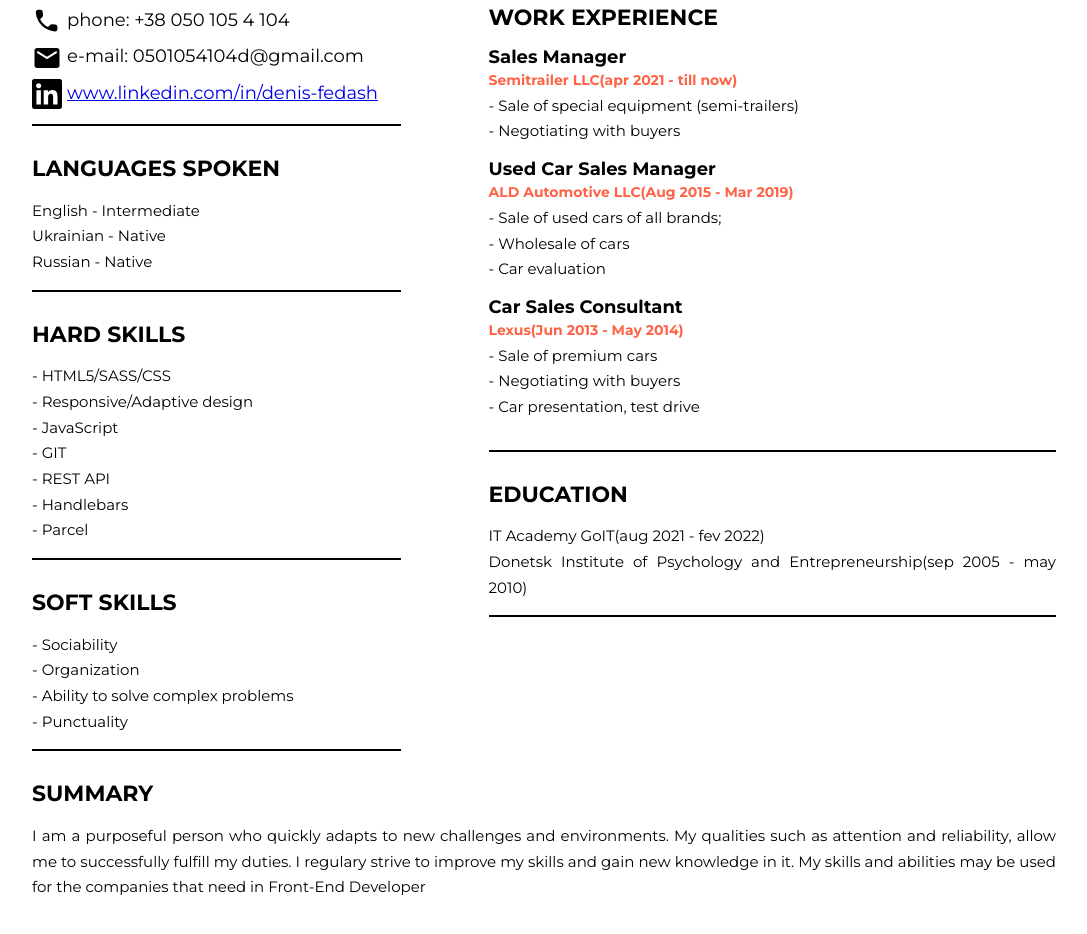
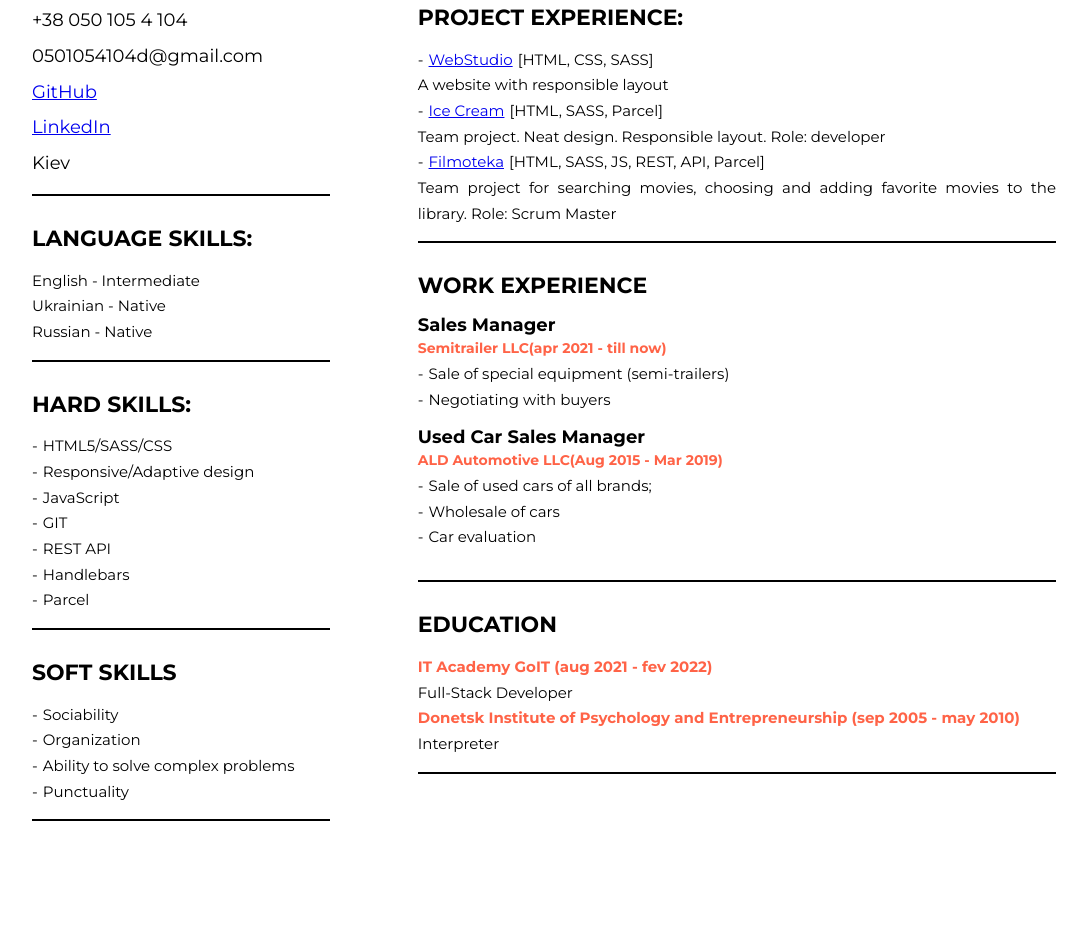
Before and after one commit to DenisFedash/my-resume, a plain HTML site: page index.html in a window 1280 px wide. Shown: the part 440-1374 px from the top of the page, without its empty margins (96-1183 px from the left). After the commit the page ends 1329 px from the top, so only its background shows below. Drawn offline with Linux system fonts and the light colour scheme.

Commit message:
fix bugs

```diff
--- a/css/style.css
+++ b/css/style.css
@@ -1,3 +1,8 @@
+:root {
+  --color-text: tomato;
+  --border-color: black;
+}
+
 img {
   display: block;
   max-width: 370px;
@@ -30,17 +35,16 @@ body {
   display: flex;
   margin-bottom: 30px;
   padding-bottom: 5px;
-  border-bottom: 2px solid black;
+  border-bottom: 2px solid var(--border-color);
 }
 
 .mini-container {
-  border-bottom: 2px solid black;
+  border-bottom: 2px solid var(--border-color);
   margin-bottom: 30px;
   padding-bottom: 15px;
 }
 
 .image-header {
-  /* min-width: 370px; */
   margin-right: 88px;
 }
 
@@ -61,7 +65,7 @@ body {
   font-weight: bold;
   font-size: 24px;
   line-height: 1.21;
-  color: tomato;
+  color: var(--color-text);
 
   padding-bottom: 35px;
   text-transform: uppercase;
@@ -97,6 +101,7 @@ body {
 
 .soft::before {
   content: "-";
+  margin-right: 5px;
 }
 
 .main_title {
@@ -136,5 +141,23 @@ body {
   font-size: 14px;
   font-weight: bold;
   line-height: 1.71;
-  color: tomato;
+  color: var(--color-text);
 }
+
+.name-project {
+  display: flex;
+}
+
+.project-link {
+  margin-right: 5px;
+}
+
+.education {
+  color: var(--color-text);
+  font-weight: bold;
+}
+
+.text-education {
+  color: var(--border-color);
+  font-weight: normal;
+}
--- a/index.html
+++ b/index.html
@@ -32,29 +32,23 @@
         <div class="container-main_first">
             <div class="mini-container">
                 <ul class="contact-list list">
+                    <li class="contact-list_item list">+38 050 105 4 104</li>
+                    <li class="contact-list_item list">0501054104d@gmail.com</li>
                     <li class="contact-list_item list">
-                        <svg class="icon-list" width="30" height="30">
-                            <use href="./image/svg-icon/symbol-defs.svg#icon-phone">
-                            </use>
-                        </svg>phone: +38 050 105 4 104</li>
-                    <li class="contact-list_item list">
-                        <svg class="icon-list" width="30" height="30">
-                            <use href="./image/svg-icon/symbol-defs.svg#icon-email">
-                            </use>
-                        </svg>e-mail: 0501054104d@gmail.com</li>
+                        <a href="https://github.com/DenisFedash">
+                            GitHub</a>
+                    </li>
                     <li class="contact-list_item list">
                         <a
                             href="https://www.linkedin.com/in/denis-fedash-96290917b">
-                            <svg class="icon-list" width="30" height="30">
-                                <use href="./image/svg-icon/symbol-defs.svg#icon-linkedin">
-                                </use>
-                            </svg>www.linkedin.com/in/denis-fedash</a>
+                            LinkedIn</a>
                     </li>
+                    <li class="contact-list_item list">Kiev</li>
                 </ul>
             </div>
             <div class="mini-container">
 
-                <h2 class="main_title">Languages Spoken</h2>
+                <h2 class="main_title">Language skills:</h2>
                 <ul class="main_text list">
                     <li class="main_tex-item list">English - Intermediate</li>
                     <li class="main_tex-item list">Ukrainian - Native</li>
@@ -62,69 +56,89 @@
                 </ul>
             </div>
             <div class="mini-container">
-                <h2 class="main_title">Hard Skills</h2>
+                <h2 class="main_title">Hard Skills:</h2>
                 <ul class="main_text list">
-                    <li class="main_text-item list soft"> HTML5/SASS/CSS</li>
-                    <li class="main_text-item list soft"> Responsive/Adaptive design</li>
-                    <li class="main_text-item list soft"> JavaScript</li>
-                    <li class="main_text-item list soft"> GIT</li>
-                    <li class="main_text-item list soft"> REST API</li>
-                    <li class="main_text-item list soft"> Handlebars</li>
-                    <li class="main_text-item list soft"> Parcel</li>
+                    <li class="main_text-item list soft">HTML5/SASS/CSS</li>
+                    <li class="main_text-item list soft">Responsive/Adaptive design</li>
+                    <li class="main_text-item list soft">JavaScript</li>
+                    <li class="main_text-item list soft">GIT</li>
+                    <li class="main_text-item list soft">REST API</li>
+                    <li class="main_text-item list soft">Handlebars</li>
+                    <li class="main_text-item list soft">Parcel</li>
                 </ul>
             </div>
             <div class="mini-container">
                 <h2 class="main_title">Soft Skills</h2>
                 <ul class="main_text list">
-                    <li class="main_tex-item list soft"> Sociability</li>
-                    <li class="main_tex-item list soft"> Organization</li>
-                    <li class="main_tex-item list soft"> Ability to solve complex problems</li>
-                    <li class="main_tex-item list soft"> Punctuality</li>
+                    <li class="main_tex-item list soft">Sociability</li>
+                    <li class="main_tex-item list soft">Organization</li>
+                    <li class="main_tex-item list soft">Ability to solve complex problems</li>
+                    <li class="main_tex-item list soft">Punctuality</li>
                 </ul>
             </div>
         </div>
         <div class="container-main_second">
+            <div class="mini-container">
+                <h2 class="main_title">Project experience:</h2>
+                <ul class="main_text list">
+                    <li class="main_tex-item list">
+                        <div class="name-project soft">
+                            <a class="project-link" href="https://github.com/DenisFedash/goit-markup-hw-08">WebStudio</a>
+                            <p>[HTML, CSS, SASS]</p>
+                        </div>
+                        <p>A website with responsible layout</p>
+                    </li>
+                    <li class="main_tex-item list">
+                        <div class="name-project soft">
+                            <a class="project-link" href="https://github.com/DenisFedash/team-project-icecream">Ice Cream</a>
+                            <p>[HTML, SASS, Parcel]</p>
+                        </div>
+                        <p>Team project. Neat design. Responsible layout. Role: developer</p>
+                    </li>
+                    <li class="main_tex-item list">
+                        <div class="name-project soft">
+                            <a class="project-link" href="https://github.com/DenisFedash/team-project-filmoteka">Filmoteka</a>
+                            <p>[HTML, SASS, JS, REST, API, Parcel]</p>
+                        </div>
+                        <p>Team project for searching movies, choosing and adding favorite movies to the library. Role: Scrum Master</p>
+                    </li>
+                </ul>
+            </div>
             <div class="mini-container">
                 <h2 class="main_title">Work Experience</h2>
                 <div class="work-container">
                     <h3 class="workt-title">Sales Manager</h3>
                     <p class="work-text">Semitrailer LLC(apr 2021 - till now)</p>
                     <ul class="main_text list">
-                        <li class="main_text-item list soft"> Sale of special equipment (semi-trailers)</li>
-                        <li class="main_text-item list soft"> Negotiating with buyers</li>
+                        <li class="main_text-item list soft">Sale of special equipment (semi-trailers)</li>
+                        <li class="main_text-item list soft">Negotiating with buyers</li>
                     </ul>
                 </div>
                 <div class="work-container">
                     <h3 class="workt-title">Used Car Sales Manager</h3>
                     <p class="work-text">ALD Automotive LLC(Aug 2015 - Mar 2019)</p>
                     <ul class="main_text list">
-                        <li class="main_text-item list soft"> Sale of used cars of all brands;</li>
-                        <li class="main_text-item list soft"> Wholesale of cars</li>
-                        <li class="main_text-item list soft"> Car evaluation</li>
-                    </ul>
-                </div>
-                <div class="work-container">
-                    <h3 class="workt-title">Car Sales Consultant</h3>
-                    <p class="work-text">Lexus(Jun 2013 - May 2014)</p>
-                    <ul class="main_text list">
-                        <li class="main_text-item list soft"> Sale of premium cars</li>
-                        <li class="main_text-item list soft"> Negotiating with buyers</li>
-                        <li class="main_text-item list soft"> Car presentation, test drive</li>
+                        <li class="main_text-item list soft">Sale of used cars of all brands;</li>
+                        <li class="main_text-item list soft">Wholesale of cars</li>
+                        <li class="main_text-item list soft">Car evaluation</li>
                     </ul>
                 </div>
             </div>
             <div class="mini-container">
                 <h2 class="main_title">Education</h2>
                 <ul class="main_text list">
-                    <li class="main_text-item list">IT Academy GoIT(aug 2021 - fev 2022)</li>
-                    <li class="main_text-item list">Donetsk Institute of Psychology and Entrepreneurship(sep 2005 - may
-                        2010)</li>
+                    <li class="main_text-item list education">IT Academy GoIT (aug 2021 - fev 2022)
+                        <p class="text-education">Full-Stack Developer</p>
+                    </li>
+                    <li class="main_text-item list education">Donetsk Institute of Psychology and Entrepreneurship (sep 2005 - may 2010)
+                    <p class="text-education">Interpreter</p>
+                </li>
                 </ul>
             </div>
 
         </div>
     </section>
-    <footer class="container-footer">
+    <!-- <footer class="container-footer">
         <h2 class="main_title">Summary</h2>
         <p class="main_text">
             I am a purposeful person who quickly adapts to new challenges and environments.
@@ -132,7 +146,7 @@
             I regulary strive to improve my skills and gain new knowledge in it. My skills and abilities may be
             used for the companies that need in Front-End Developer
         </p>
-    </footer>
+    </footer> -->
 
 </body>
 
```
